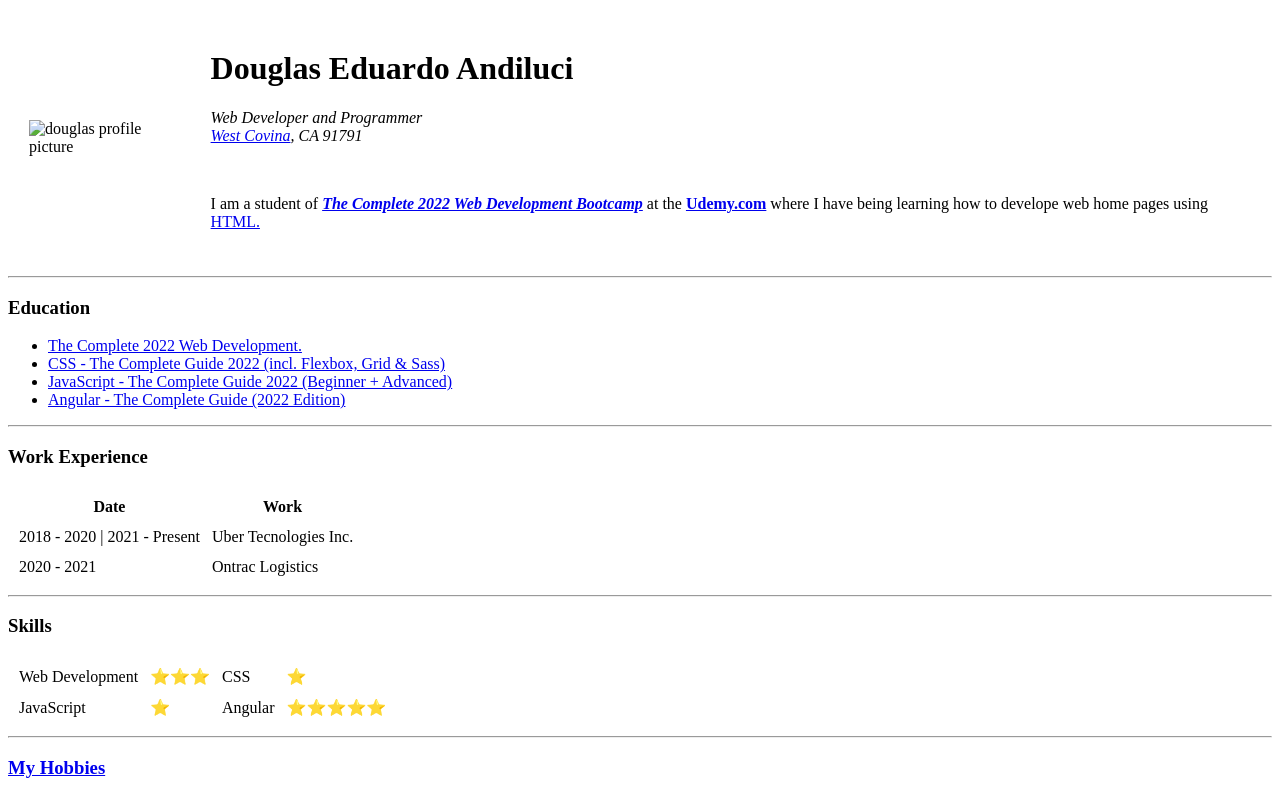
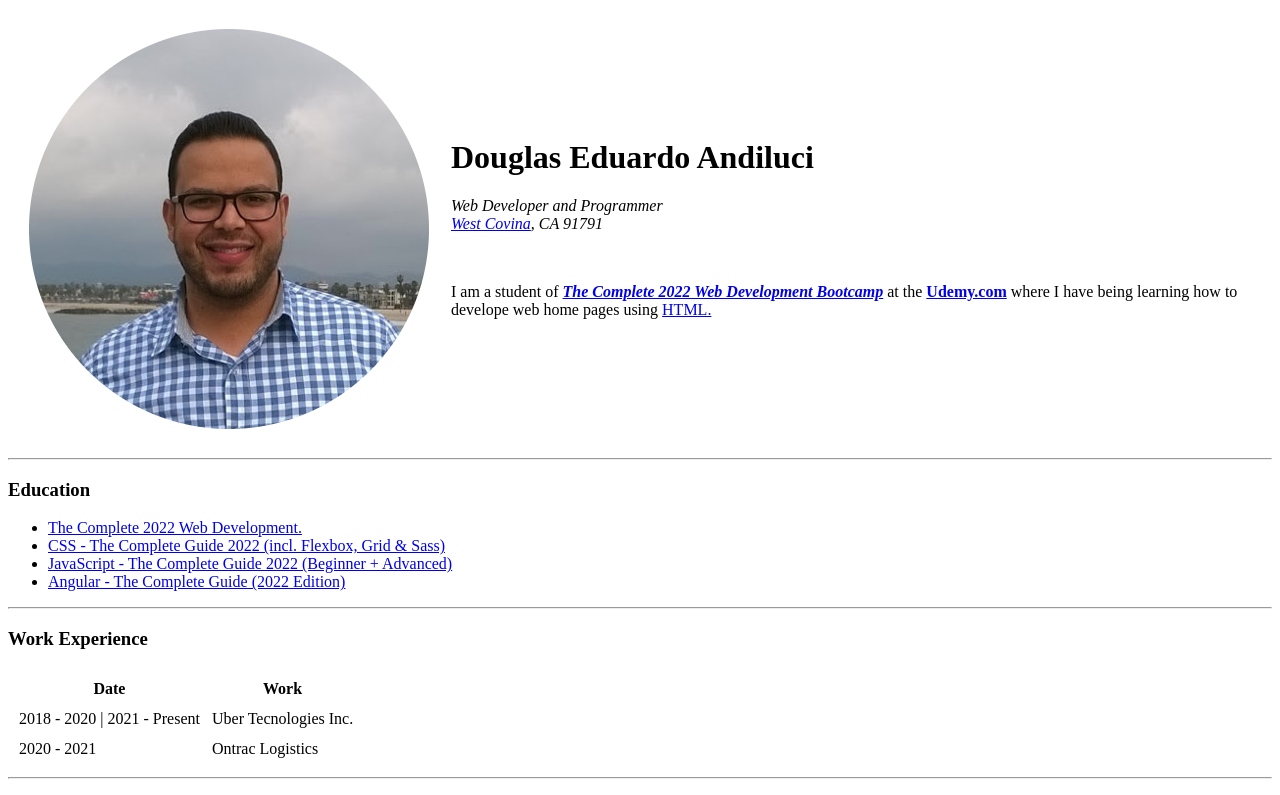
Before and after one commit to DougAndiluci/CV, a plain HTML site: page index.html in a window 1280 px wide. Shown: the top 795 px of the page. Drawn offline with Linux system fonts and the light colour scheme.

Commit message:
Update index.html

```diff
--- a/index.html
+++ b/index.html
@@ -1,16 +1,14 @@
-<!DOCTYPE html>
 <html lang="en" dir="ltr">
 
 <head>
   <meta charset="utf-8">
   <title>Douglas Andiluci's Personal Site</title>
 </head>
-<!--This is a comment-->
 
 <body>
   <table cellspacing="20">
     <tr>
-      <td><img src="images/douglas.png" alt="douglas profile picture"></td>
+      <td><img src="douglas.png" alt="douglas profile picture"></td>
       <td>
         <h1>Douglas Eduardo Andiluci</h1>
         <dl>
```
